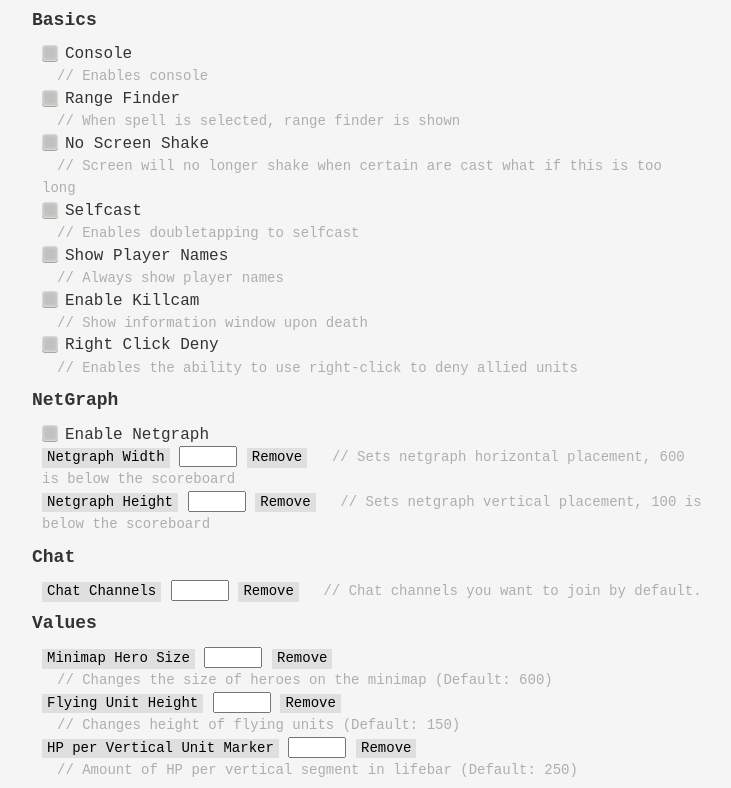
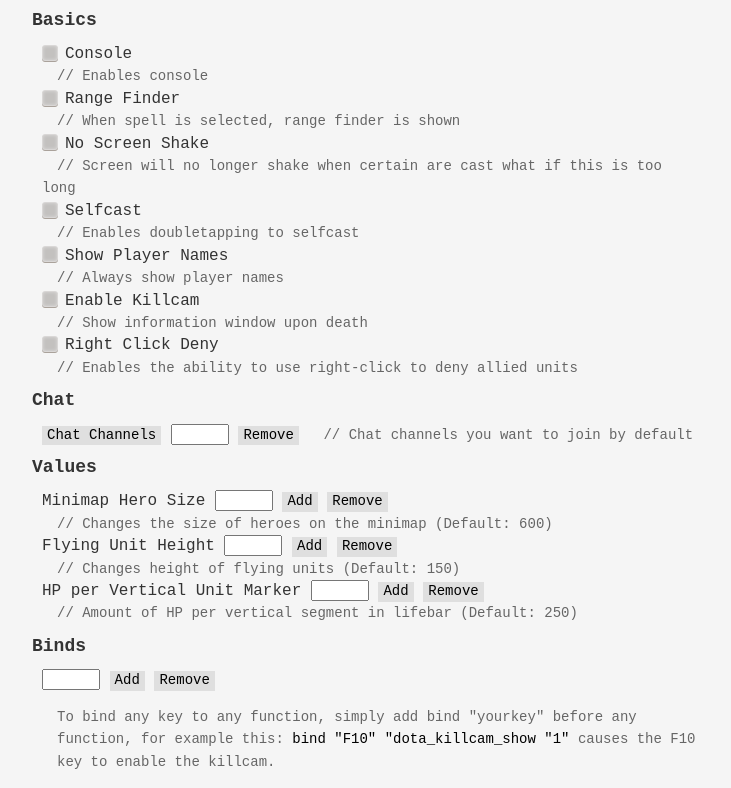
Before and after one commit to Nickomang/Autoexec.cfg-Generator, a plain HTML site: page index.html in a window 1280 px wide. Shown: the part 791-1579 px from the top of the page, without its empty margins (273-1004 px from the left). Drawn offline with Linux system fonts and the light colour scheme; a script that the page names is missing.

Commit message:
Color, Buttons, NetGraph
- Changed color of p text
- Changed the style of button on input-based options
- Removed netgraph for redesign

```diff
--- a/css/custom.css
+++ b/css/custom.css
@@ -8,7 +8,7 @@ button {
 	outline: 0;
 }
 p {
-	color: #aeaeae;
+	color: #666666;
 	margin-left: 15px;
 	font-size: 14px;
 }
--- a/index.html
+++ b/index.html
@@ -89,7 +89,7 @@
                 <br>
                 <p class="info">// Enables the ability to use right-click to deny allied units</p>
                 <br>
-            <h1>NetGraph</h1>
+            <!-- <h1>NetGraph</h1>
                 <input type="checkbox" id="netgraph"/>
                 <label for="netgraph"><span></span>Enable Netgraph</label>
                 <br>
@@ -102,32 +102,33 @@
                 <input type="text" id="nethi"/>
                 <button for="nethi" class="remove">Remove</button>
                 <p class="info">// Sets netgraph vertical placement, 100 is below the scoreboard</p>
-                <br>
+                <br>  -->
             <h1>Chat</h1>
                 <button for="chat">Chat Channels</button>
                 <input type="text" id="chat"/>
                 <button for="chat" class="remove">Remove</button>
-                <p class="info">// Chat channels you want to join by default.</p>
+                <p class="info">// Chat channels you want to join by default</p>
                 <br>
             <h1>Values</h1>
-                <!-- <input type="text" id="minimapsize"/>
+                <span>Minimap Hero Size</span>
+                <input type="text" id="minimapsize"/>
                 <button for="minimapsize">Add</button>
-                <button for="minimapsize" class="remove">Remove</button>
-                <br> -->
-                <button for="minimapsize">Minimap Hero Size</button>
-                <input type="text" id="minimapsize"/>
                 <button for="minimapsize" class="remove">Remove</button>
                 <br>
                 <p class="info">// Changes the size of heroes on the minimap (Default: 600)</p>
                 <br>
-                <button for="flyheight">Flying Unit Height</button>
+
+                <span>Flying Unit Height</span>
                 <input type="text" id="flyheight"/>
+                <button for="flyheight">Add</button>
                 <button for="flyheight" class="remove">Remove</button>
                 <br>
                 <p class="info">// Changes height of flying units  (Default: 150)</p>
                 <br>
-                <button for="hp">HP per Vertical Unit Marker</button>
+
+                <span>HP per Vertical Unit Marker</span>
                 <input type="text" id="hp"/>
+                <button for="hp">Add</button>
                 <button for="hp" class="remove">Remove</button>
                 <br>
                 <p class="info">// Amount of HP per vertical segment in lifebar (Default: 250)</p>
```
